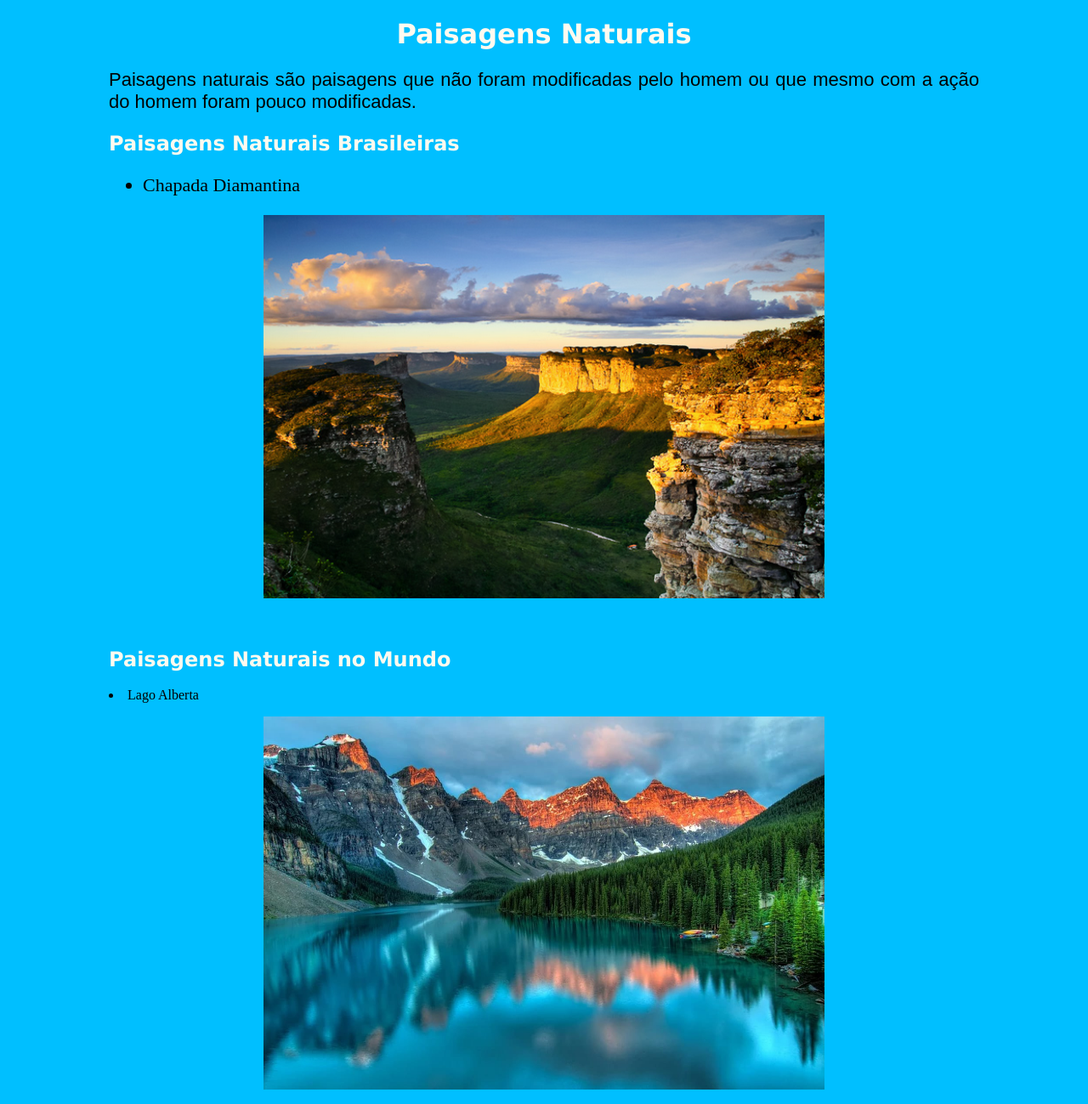
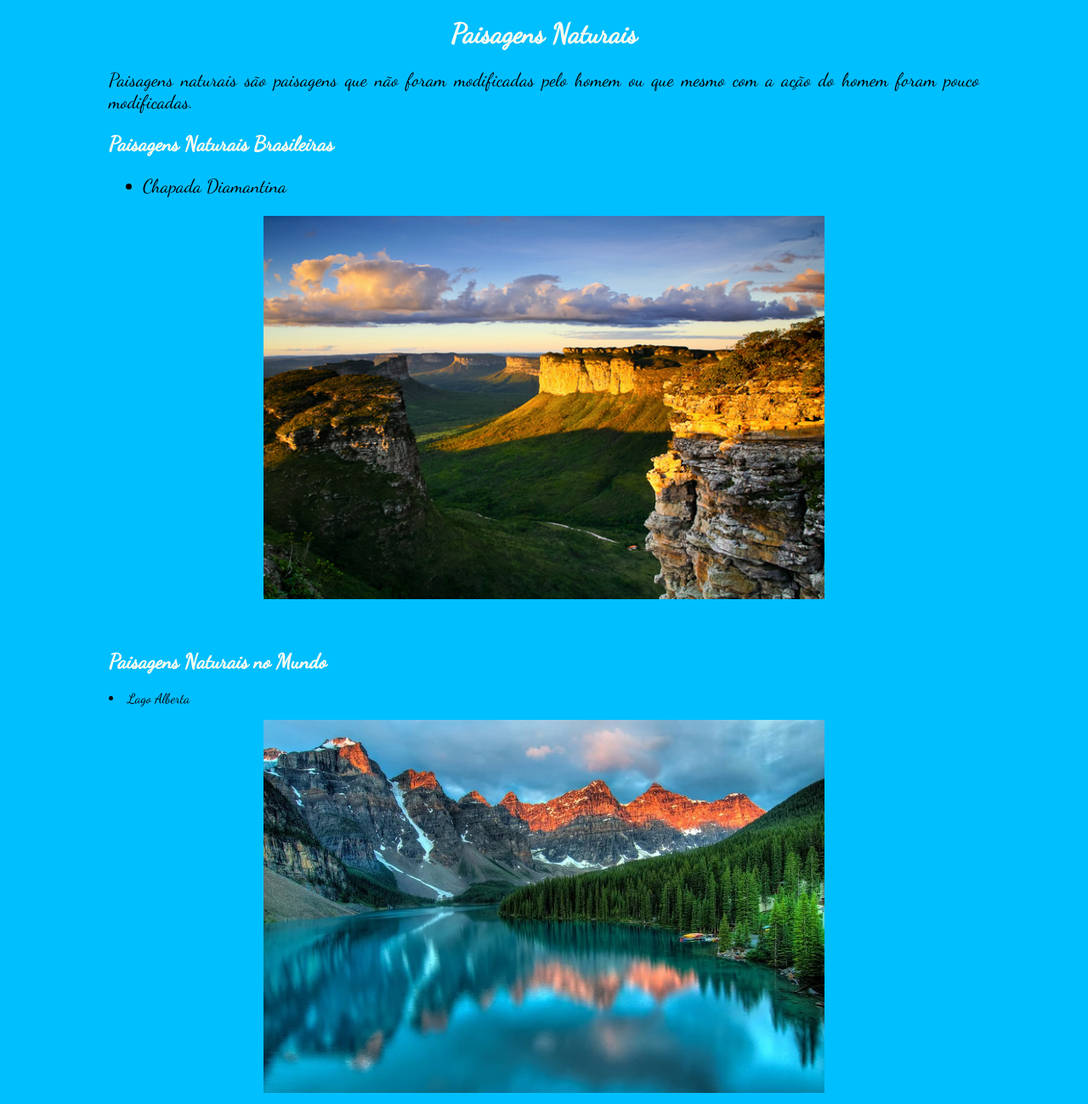
Before and after one commit to gabriellecorrea/aprendendohtml, a plain HTML site: page index.html in a window 1280 px wide. Shown: the whole page at 85% size. Drawn offline with Linux system fonts and the light colour scheme; grey boxes are pictures that could not be loaded.

Commit message:
Versão 29-08

```diff
--- a/css/estilo.css
+++ b/css/estilo.css
@@ -4,25 +4,25 @@ body{
 	color: #black;
 	margin-left: 10%;
 	margin-right: 10%;
+	font-family: 'Dancing Script', cursive
 }
 
 h1{
 
 	color: 	#FFFAF0;
 	text-align: center;
-	font-family: Verdana
+	;
 }
 
 h2{
 	color: #FFFAF0;
 	text-align: justify;
-	font-family: Verdana
 }
 
 p{
 	font-size: 22px;
 	text-align: justify;
-	font-family: Arial;
+
 }
 
 img{
@@ -37,7 +37,3 @@ figure{
 ul{
 	font-size: 22px
 }
-
-figure{
-	text-align: center
-}
```
